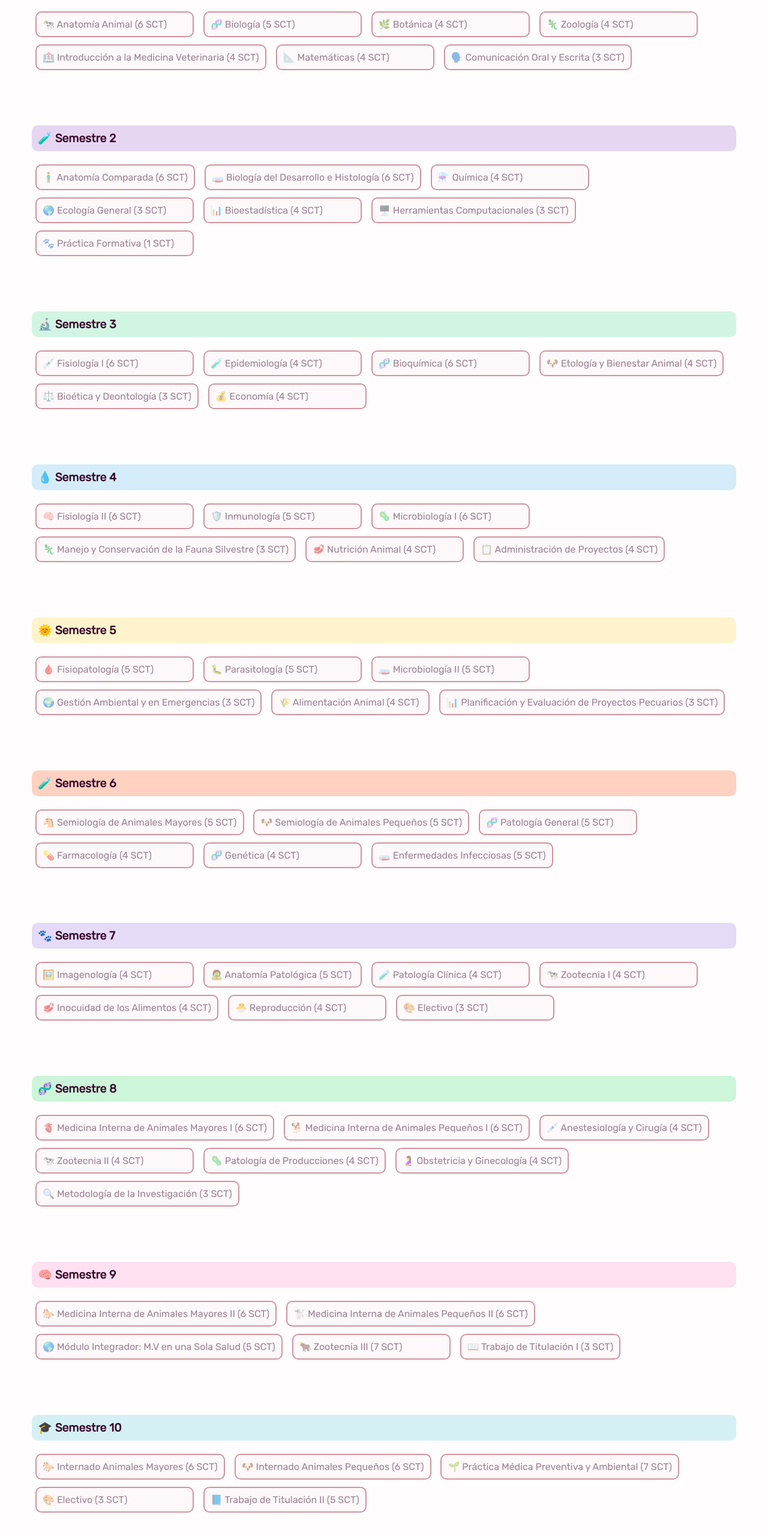
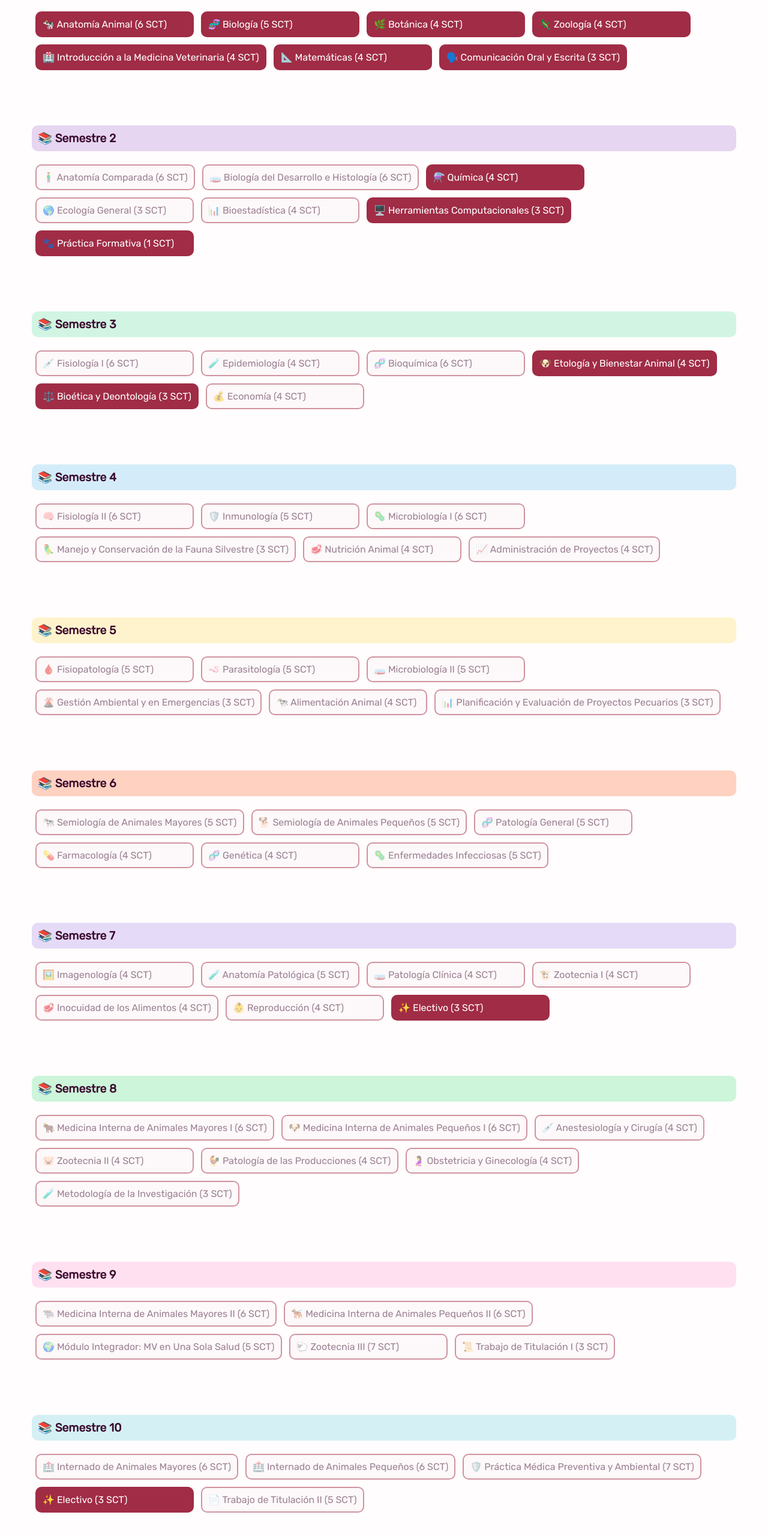
Before and after one commit to Jerito/Malla-Medicina-Veterinaria, a plain HTML site: page index.html in a window 1280 px wide. Shown: the part 214-2774 px from the top of the page at 60% size. Drawn offline with Linux system fonts and the light colour scheme.

Commit message:
index.html

```diff
--- a/index.html
+++ b/index.html
@@ -27,7 +27,6 @@
       font-size: 1.2em;
       color: #3b0a2e;
     }
-
     .ramo {
       border: 2px solid #a02c46;
       padding: 10px;
@@ -41,7 +40,6 @@
       cursor: default;
       transition: all 0.3s ease;
     }
-
     .ramo.activo {
       background-color: #a02c46;
       color: white;
@@ -49,14 +47,11 @@
       pointer-events: auto;
       cursor: pointer;
     }
-
     .ramo.aprobado {
       background-color: #6e5670;
       color: #dddddd;
       text-decoration: line-through;
     }
-
-    /* colores por semestre */
     .s1 h2 { background-color: #fbe4ec; }
     .s2 h2 { background-color: #e6d6f1; }
     .s3 h2 { background-color: #d2f5e3; }
@@ -71,107 +66,180 @@
 </head>
 <body>
   <h1>Medicina Veterinaria</h1>
+  <div id="contenedor"></div>
+<script>
+const datos = [];
 
-  <div class="semestre s1">
-    <h2>📚 Semestre 1</h2>
-    <div class="ramo">🐄 Anatomía Animal (6 SCT)</div>
-    <div class="ramo">🧬 Biología (5 SCT)</div>
-    <div class="ramo">🌿 Botánica (4 SCT)</div>
-    <div class="ramo">🦎 Zoología (4 SCT)</div>
-    <div class="ramo">🏥 Introducción a la Medicina Veterinaria (4 SCT)</div>
-    <div class="ramo">📐 Matemáticas (4 SCT)</div>
-    <div class="ramo">🗣️ Comunicación Oral y Escrita (3 SCT)</div>
-  </div>
+function agregarSemestre(nro, color, ramos) {
+  datos.push({ semestre: nro, color: color, ramos: ramos });
+}
 
-  <div class="semestre s2">
-    <h2>🧪 Semestre 2</h2>
-    <div class="ramo">🧍‍♂️ Anatomía Comparada (6 SCT)</div>
-    <div class="ramo">🧫 Biología del Desarrollo e Histología (6 SCT)</div>
-    <div class="ramo">⚗️ Química (4 SCT)</div>
-    <div class="ramo">🌎 Ecología General (3 SCT)</div>
-    <div class="ramo">📊 Bioestadística (4 SCT)</div>
-    <div class="ramo">🖥️ Herramientas Computacionales (3 SCT)</div>
-    <div class="ramo">🐾 Práctica Formativa (1 SCT)</div>
-  </div>
+function ramo(id, nombre, requisitos = []) {
+  return { id, nombre, requisitos };
+}
 
-  <div class="semestre s3">
-    <h2>🔬 Semestre 3</h2>
-    <div class="ramo">💉 Fisiología I (6 SCT)</div>
-    <div class="ramo">🧪 Epidemiología (4 SCT)</div>
-    <div class="ramo">🧬 Bioquímica (6 SCT)</div>
-    <div class="ramo">🐶 Etología y Bienestar Animal (4 SCT)</div>
-    <div class="ramo">⚖️ Bioética y Deontología (3 SCT)</div>
-    <div class="ramo">💰 Economía (4 SCT)</div>
-  </div>
+// SEMESTRE 1
+agregarSemestre(1, 's1', [
+  ramo("anatomia", "🐄 Anatomía Animal (6 SCT)"),
+  ramo("biologia", "🧬 Biología (5 SCT)"),
+  ramo("botanica", "🌿 Botánica (4 SCT)"),
+  ramo("zoologia", "🦎 Zoología (4 SCT)"),
+  ramo("intro", "🏥 Introducción a la Medicina Veterinaria (4 SCT)"),
+  ramo("matematicas", "📐 Matemáticas (4 SCT)"),
+  ramo("comunicacion", "🗣️ Comunicación Oral y Escrita (3 SCT)")
+]);
 
-  <div class="semestre s4">
-    <h2>💧 Semestre 4</h2>
-    <div class="ramo">🧠 Fisiología II (6 SCT)</div>
-    <div class="ramo">🛡️ Inmunología (5 SCT)</div>
-    <div class="ramo">🦠 Microbiología I (6 SCT)</div>
-    <div class="ramo">🦎 Manejo y Conservación de la Fauna Silvestre (3 SCT)</div>
-    <div class="ramo">🥩 Nutrición Animal (4 SCT)</div>
-    <div class="ramo">📋 Administración de Proyectos (4 SCT)</div>
-  </div>
+// SEMESTRE 2
+agregarSemestre(2, 's2', [
+  ramo("anatomia_comparada", "🧍‍♂️ Anatomía Comparada (6 SCT)", ["anatomia"]),
+  ramo("histologia", "🧫 Biología del Desarrollo e Histología (6 SCT)", ["biologia"]),
+  ramo("quimica", "⚗️ Química (4 SCT)"),
+  ramo("ecologia", "🌎 Ecología General (3 SCT)", ["zoologia", "botanica"]),
+  ramo("bioestadistica", "📊 Bioestadística (4 SCT)", ["matematicas"]),
+  ramo("computacion", "🖥️ Herramientas Computacionales (3 SCT)"),
+  ramo("practica", "🐾 Práctica Formativa (1 SCT)")
+]);
 
-  <div class="semestre s5">
-    <h2>🌞 Semestre 5</h2>
-    <div class="ramo">🩸 Fisiopatología (5 SCT)</div>
-    <div class="ramo">🐛 Parasitología (5 SCT)</div>
-    <div class="ramo">🧫 Microbiología II (5 SCT)</div>
-    <div class="ramo">🌍 Gestión Ambiental y en Emergencias (3 SCT)</div>
-    <div class="ramo">🌾 Alimentación Animal (4 SCT)</div>
-    <div class="ramo">📊 Planificación y Evaluación de Proyectos Pecuarios (3 SCT)</div>
-  </div>
+// SEMESTRE 3
+agregarSemestre(3, 's3', [
+  ramo("fisiologia1", "💉 Fisiología I (6 SCT)", ["anatomia", "quimica"]),
+  ramo("epidemiologia", "🧪 Epidemiología (4 SCT)", ["bioestadistica"]),
+  ramo("bioquimica", "🧬 Bioquímica (6 SCT)", ["quimica"]),
+  ramo("etologia", "🐶 Etología y Bienestar Animal (4 SCT)"),
+  ramo("bioetica", "⚖️ Bioética y Deontología (3 SCT)"),
+  ramo("economia", "💰 Economía (4 SCT)", ["bioestadistica"])
+]);
 
-  <div class="semestre s6">
-    <h2>🧪 Semestre 6</h2>
-    <div class="ramo">🐴 Semiología de Animales Mayores (5 SCT)</div>
-    <div class="ramo">🐶 Semiología de Animales Pequeños (5 SCT)</div>
-    <div class="ramo">🧬 Patología General (5 SCT)</div>
-    <div class="ramo">💊 Farmacología (4 SCT)</div>
-    <div class="ramo">🧬 Genética (4 SCT)</div>
-    <div class="ramo">🧫 Enfermedades Infecciosas (5 SCT)</div>
-  </div>
+// SEMESTRE 4
+agregarSemestre(4, 's4', [
+  ramo("fisiologia2", "🧠 Fisiología II (6 SCT)", ["fisiologia1"]),
+  ramo("inmunologia", "🛡️ Inmunología (5 SCT)", ["biologia", "bioquimica"]),
+  ramo("micro1", "🦠 Microbiología I (6 SCT)", ["biologia", "bioquimica"]),
+  ramo("fauna", "🦜 Manejo y Conservación de la Fauna Silvestre (3 SCT)", ["ecologia", "etologia"]),
+  ramo("nutricion", "🥩 Nutrición Animal (4 SCT)", ["bioquimica"]),
+  ramo("admin", "📈 Administración de Proyectos (4 SCT)", ["economia"])
+]);
 
-  <div class="semestre s7">
-    <h2>🐾 Semestre 7</h2>
-    <div class="ramo">🖼️ Imagenología (4 SCT)</div>
-    <div class="ramo">🧟 Anatomía Patológica (5 SCT)</div>
-    <div class="ramo">🧪 Patología Clínica (4 SCT)</div>
-    <div class="ramo">🐄 Zootecnia I (4 SCT)</div>
-    <div class="ramo">🥩 Inocuidad de los Alimentos (4 SCT)</div>
-    <div class="ramo">🐣 Reproducción (4 SCT)</div>
-    <div class="ramo">🎨 Electivo (3 SCT)</div>
-  </div>
+// SEMESTRE 5
+agregarSemestre(5, 's5', [
+  ramo("fisiopato", "🩸 Fisiopatología (5 SCT)", ["fisiologia2"]),
+  ramo("parasitologia", "🪱 Parasitología (5 SCT)", ["zoologia"]),
+  ramo("micro2", "🧫 Microbiología II (5 SCT)", ["micro1"]),
+  ramo("gestion", "🌋 Gestión Ambiental y en Emergencias (3 SCT)", ["fauna"]),
+  ramo("alimentacion", "🐄 Alimentación Animal (4 SCT)", ["nutricion"]),
+  ramo("planificacion", "📊 Planificación y Evaluación de Proyectos Pecuarios (3 SCT)", ["admin"])
+]);
+</script>
+<script>
+// SEMESTRE 6
+agregarSemestre(6, 's6', [
+  ramo("semio_mayores", "🐄 Semiología de Animales Mayores (5 SCT)", ["fisiopato"]),
+  ramo("semio_pequenos", "🐕 Semiología de Animales Pequeños (5 SCT)", ["fisiopato"]),
+  ramo("patologia_general", "🧬 Patología General (5 SCT)", ["fisiopato"]),
+  ramo("farmacologia", "💊 Farmacología (4 SCT)", ["fisiopato", "parasitologia", "micro2"]),
+  ramo("genetica", "🧬 Genética (4 SCT)", ["bioestadistica"]),
+  ramo("enfermedades_inf", "🦠 Enfermedades Infecciosas (5 SCT)", ["micro1", "parasitologia"])
+]);
 
-  <div class="semestre s8">
-    <h2>🧬 Semestre 8</h2>
-    <div class="ramo">🫀 Medicina Interna de Animales Mayores I (6 SCT)</div>
-    <div class="ramo">🐕 Medicina Interna de Animales Pequeños I (6 SCT)</div>
-    <div class="ramo">💉 Anestesiología y Cirugía (4 SCT)</div>
-    <div class="ramo">🐄 Zootecnia II (4 SCT)</div>
-    <div class="ramo">🦠 Patología de Producciones (4 SCT)</div>
-    <div class="ramo">🤰 Obstetricia y Ginecología (4 SCT)</div>
-    <div class="ramo">🔍 Metodología de la Investigación (3 SCT)</div>
-  </div>
+// SEMESTRE 7
+agregarSemestre(7, 's7', [
+  ramo("imagenologia", "🖼️ Imagenología (4 SCT)", ["anatomia_comparada", "semio_mayores", "semio_pequenos"]),
+  ramo("anatomia_patologica", "🧪 Anatomía Patológica (5 SCT)", ["anatomia_comparada", "patologia_general"]),
+  ramo("patologia_clinica", "🧫 Patología Clínica (4 SCT)", ["fisiopato"]),
+  ramo("zootecnia1", "🐮 Zootecnia I (4 SCT)", ["alimentacion", "planificacion"]),
+  ramo("inocuidad", "🥩 Inocuidad de los Alimentos (4 SCT)", ["epidemiologia", "enfermedades_inf"]),
+  ramo("reproduccion", "👶 Reproducción (4 SCT)", ["fisiologia2"]),
+  ramo("electivo7", "✨ Electivo (3 SCT)")
+]);
 
-  <div class="semestre s9">
-    <h2>🧠 Semestre 9</h2>
-    <div class="ramo">🐎 Medicina Interna de Animales Mayores II (6 SCT)</div>
-    <div class="ramo">🐩 Medicina Interna de Animales Pequeños II (6 SCT)</div>
-    <div class="ramo">🌎 Módulo Integrador: M.V en una Sola Salud (5 SCT)</div>
-    <div class="ramo">🐂 Zootecnia III (7 SCT)</div>
-    <div class="ramo">📖 Trabajo de Titulación I (3 SCT)</div>
-  </div>
+// SEMESTRE 8
+agregarSemestre(8, 's8', [
+  ramo("med_int_mayores1", "🐂 Medicina Interna de Animales Mayores I (6 SCT)", ["imagenologia", "anatomia_patologica", "patologia_clinica"]),
+  ramo("med_int_pequenos1", "🐶 Medicina Interna de Animales Pequeños I (6 SCT)", ["imagenologia", "anatomia_patologica", "patologia_clinica"]),
+  ramo("anestesia_cirugia", "💉 Anestesiología y Cirugía (4 SCT)", ["farmacologia", "imagenologia", "patologia_clinica"]),
+  ramo("zootecnia2", "🐷 Zootecnia II (4 SCT)", ["zootecnia1"]),
+  ramo("patologia_produccion", "🐓 Patología de las Producciones (4 SCT)", ["fisiopato", "zootecnia1"]),
+  ramo("obstetricia", "🤰 Obstetricia y Ginecología (4 SCT)", ["reproduccion"]),
+  ramo("metodo_invest", "🧪 Metodología de la Investigación (3 SCT)", ["epidemiologia"])
+]);
 
-  <div class="semestre s10">
-    <h2>🎓 Semestre 10</h2>
-    <div class="ramo">🐎 Internado Animales Mayores (6 SCT)</div>
-    <div class="ramo">🐶 Internado Animales Pequeños (6 SCT)</div>
-    <div class="ramo">🌱 Práctica Médica Preventiva y Ambiental (7 SCT)</div>
-    <div class="ramo">🎨 Electivo (3 SCT)</div>
-    <div class="ramo">📘 Trabajo de Titulación II (5 SCT)</div>
-  </div>
+// SEMESTRE 9
+agregarSemestre(9, 's9', [
+  ramo("med_int_mayores2", "🐃 Medicina Interna de Animales Mayores II (6 SCT)", ["med_int_mayores1"]),
+  ramo("med_int_pequenos2", "🐕‍🦺 Medicina Interna de Animales Pequeños II (6 SCT)", ["med_int_pequenos1"]),
+  ramo("modulo_salud", "🌍 Módulo Integrador: MV en Una Sola Salud (5 SCT)", ["med_int_mayores1", "med_int_pequenos1", "anestesia_cirugia", "zootecnia2", "patologia_produccion"]),
+  ramo("zootecnia3", "🐑 Zootecnia III (7 SCT)", ["zootecnia2"]),
+  ramo("titulo1", "📜 Trabajo de Titulación I (3 SCT)", ["med_int_mayores1", "med_int_pequenos1", "anestesia_cirugia", "zootecnia2", "patologia_produccion"])
+]);
+
+// SEMESTRE 10
+agregarSemestre(10, 's10', [
+  ramo("internado_mayores", "🏥 Internado de Animales Mayores (6 SCT)", ["med_int_mayores2"]),
+  ramo("internado_pequenos", "🏥 Internado de Animales Pequeños (6 SCT)", ["med_int_pequenos2"]),
+  ramo("prevencion", "🛡️ Práctica Médica Preventiva y Ambiental (7 SCT)", ["modulo_salud"]),
+  ramo("electivo10", "✨ Electivo (3 SCT)"),
+  ramo("titulo2", "📄 Trabajo de Titulación II (5 SCT)", ["titulo1"])
+]);
+</script>
+<script>
+function crearMalla() {
+  const contenedor = document.getElementById("contenedor");
+  const completados = new Set();
+
+  datos.forEach(({ semestre, color, ramos }) => {
+    const div = document.createElement("div");
+    div.className = `semestre ${color}`;
+
+    const titulo = document.createElement("h2");
+    titulo.textContent = `📚 Semestre ${semestre}`;
+    div.appendChild(titulo);
+
+    ramos.forEach(r => {
+      const ramoDiv = document.createElement("div");
+      ramoDiv.className = "ramo";
+      ramoDiv.textContent = r.nombre;
+      ramoDiv.dataset.id = r.id;
+      ramoDiv.dataset.requisitos = JSON.stringify(r.requisitos);
+      div.appendChild(ramoDiv);
+    });
+
+    contenedor.appendChild(div);
+  });
+
+  function actualizarEstado() {
+    document.querySelectorAll(".ramo").forEach(el => {
+      const requisitos = JSON.parse(el.dataset.requisitos || "[]");
+      const id = el.dataset.id;
+      const aprobado = completados.has(id);
+
+      if (aprobado) {
+        el.classList.remove("activo");
+        el.classList.add("aprobado");
+      } else if (requisitos.every(req => completados.has(req))) {
+        el.classList.add("activo");
+      } else {
+        el.classList.remove("activo");
+      }
+    });
+  }
+
+  document.addEventListener("click", e => {
+    if (e.target.classList.contains("activo")) {
+      const id = e.target.dataset.id;
+      if (completados.has(id)) {
+        completados.delete(id);
+      } else {
+        completados.add(id);
+      }
+      actualizarEstado();
+    }
+  });
+
+  actualizarEstado();
+}
+
+crearMalla();
+</script>
+
 </body>
 </html>
```
